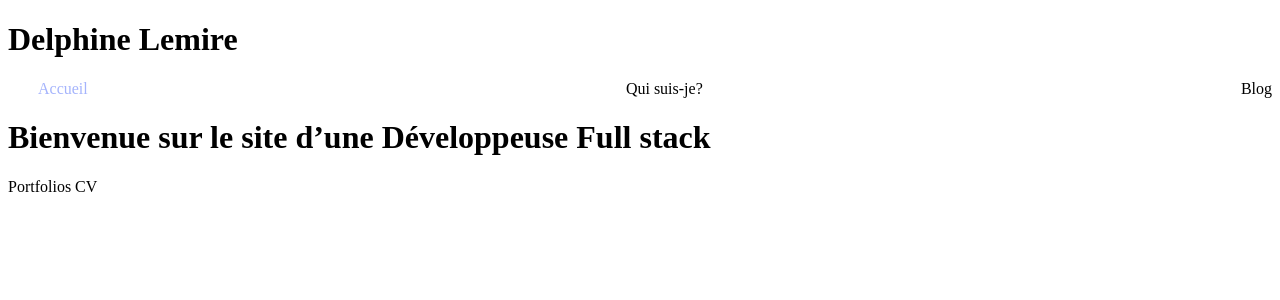
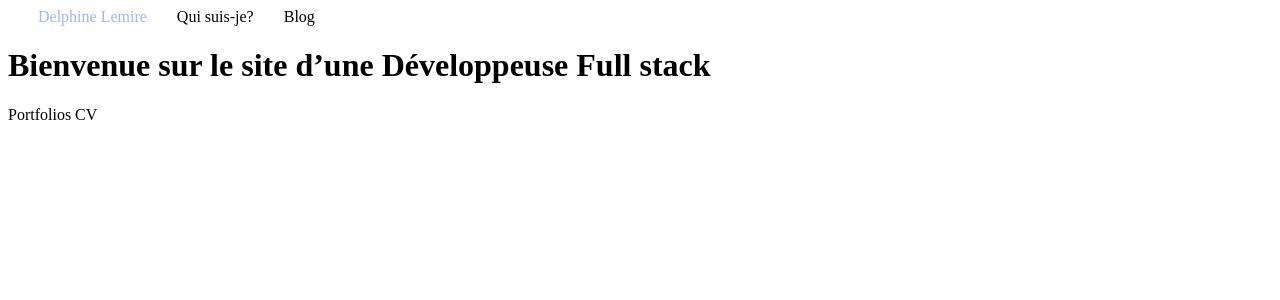
Before and after one commit to DelphineLemire/DelphineLemire.github.io, a Jekyll site: the page built from docs/index.md, in a window 1280 px wide. Shown: the top 300 px of the page. Built offline with Jekyll 4.4.1, drawn with Linux system fonts in a browser that asks for light colours.

Commit message:
navigation flex

```diff
--- a/docs/_data/navigation.yml
+++ b/docs/_data/navigation.yml
@@ -1,4 +1,4 @@
-- name: Accueil
+- name: Delphine Lemire
   link: /
 - name: Qui suis-je?
   link: /about.html
--- a/docs/_includes/header.html
+++ b/docs/_includes/header.html
@@ -1,4 +1,3 @@
 <header>
-    <h1>Delphine Lemire</h1>
     {% include navigation.html %}
 </header>
--- a/docs/_sass/main.scss
+++ b/docs/_sass/main.scss
@@ -1,8 +1,6 @@
 .navbar {
     display: flex;
     flex-direction: row;
-    align-items: center;
-    justify-content: space-between;
 }
 
 .navbar__link {
```
